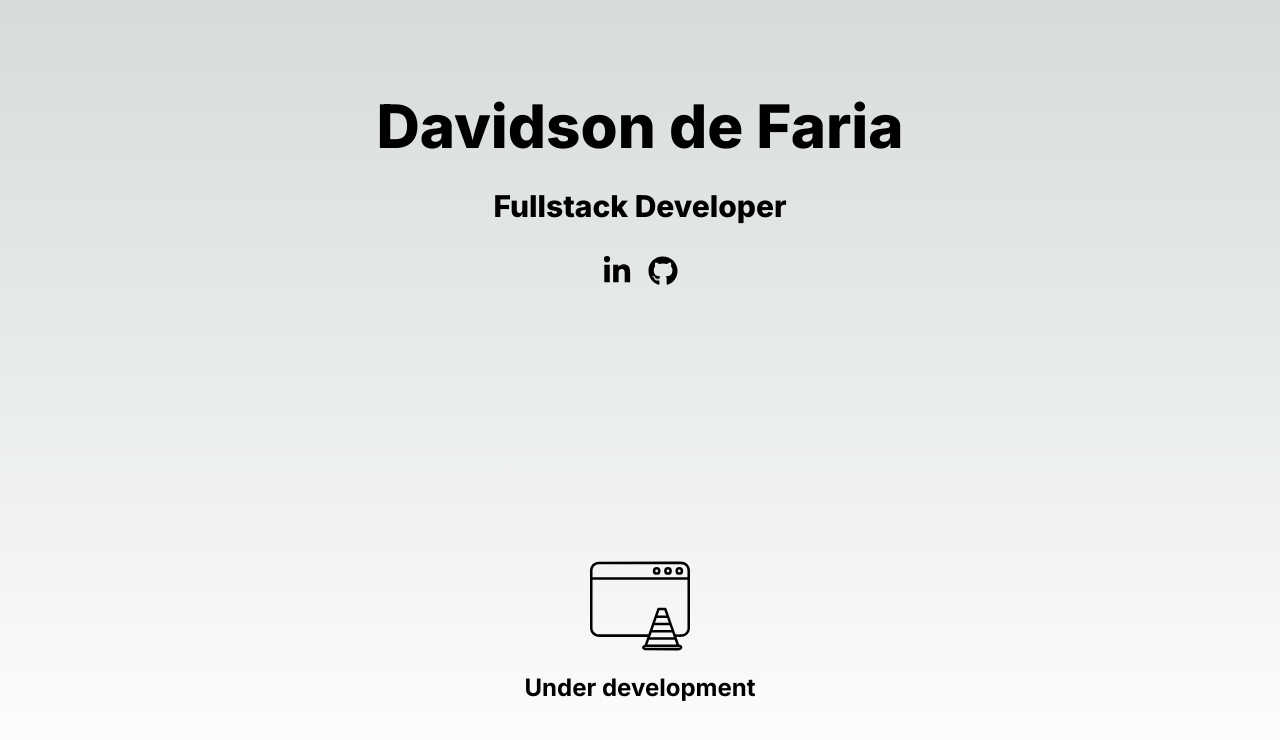
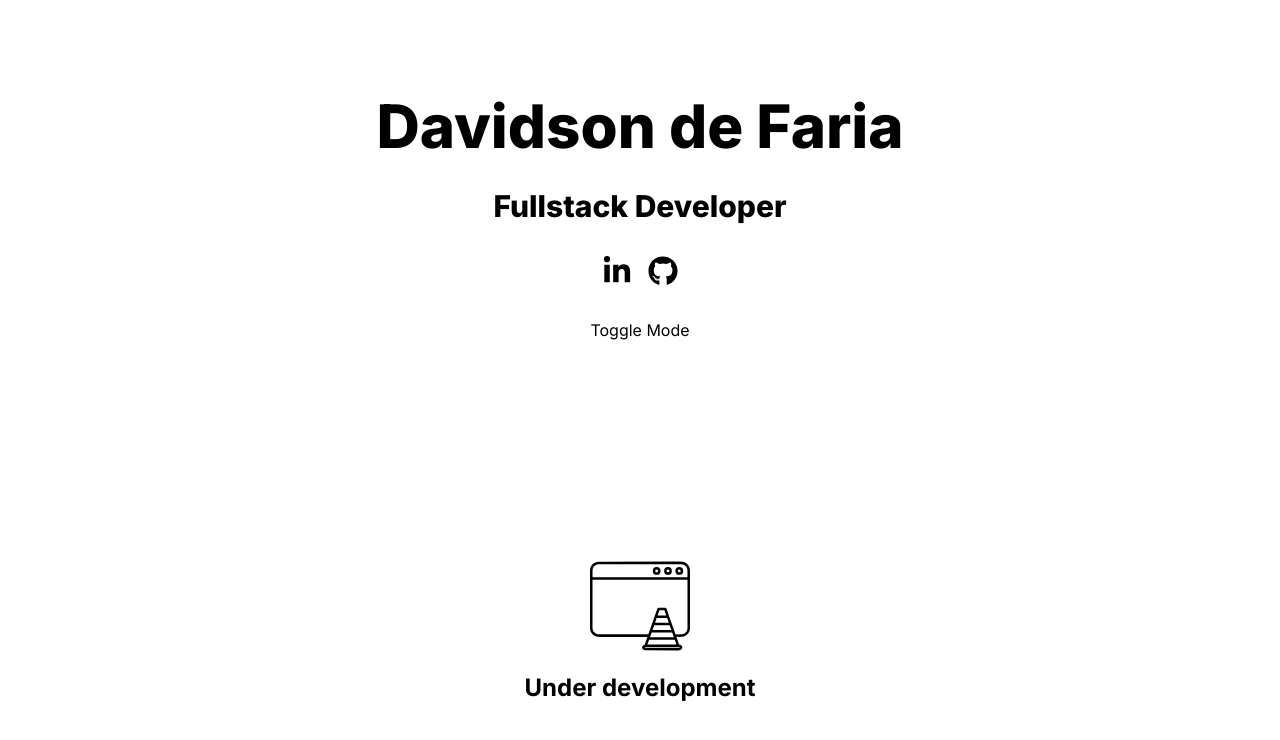
Before and after one commit to davidsondefaria/davidson, a Next.js app: page / in a window 1280 px wide. Shown: the top 740 px of the page. Built offline with nearby package versions, Linux system fonts and the light colour scheme.

Commit message:
feat: adding theme provider, colors and theme changer button

```diff
--- a/package.json
+++ b/package.json
@@ -10,6 +10,7 @@
   },
   "dependencies": {
     "next": "14.0.3",
+    "next-themes": "^0.2.1",
     "react": "^18",
     "react-dom": "^18",
     "react-icons": "^4.12.0"
--- /dev/null
+++ b/src/app/Providers/index.tsx
@@ -0,0 +1,23 @@
+"use client";
+
+import { ThemeProvider } from "next-themes";
+import { useEffect, useState } from "react";
+
+const Providers = ({ children }: { children: React.ReactNode }) => {
+  const [mounted, setMounted] = useState(false);
+
+  useEffect(() => {
+    setMounted(true);
+  }, []);
+
+  if (!mounted) {
+    return null;
+  }
+  return (
+    <ThemeProvider attribute="class" defaultTheme="system" enableSystem={true}>
+      {children}
+    </ThemeProvider>
+  );
+};
+
+export default Providers;
--- /dev/null
+++ b/src/app/atoms/ThemeButton.tsx
@@ -0,0 +1,18 @@
+"use client";
+import React from "react";
+import { useTheme } from "next-themes";
+
+const ThemeButton = () => {
+  const { systemTheme, theme, setTheme } = useTheme();
+  const currentTheme = theme === "system" ? systemTheme : theme;
+
+  return (
+    <button
+      onClick={() => (theme == "dark" ? setTheme("light") : setTheme("dark"))}
+    >
+      Toggle Mode
+    </button>
+  );
+};
+
+export default ThemeButton;
--- a/src/app/globals.css
+++ b/src/app/globals.css
@@ -2,20 +2,17 @@
 @tailwind components;
 @tailwind utilities;
 
-:root {
+/* :root {
   --foreground-rgb: 0, 0, 0;
   --background-start-rgb: 214, 219, 220;
   --background-end-rgb: 255, 255, 255;
 }
-
+*/
 @media (prefers-color-scheme: dark) {
   :root {
-    --foreground-rgb: 255, 255, 255;
-    --background-start-rgb: 0, 0, 0;
-    --background-end-rgb: 0, 0, 0;
   }
 }
-
+/*
 body {
   color: rgb(var(--foreground-rgb));
   background: linear-gradient(
@@ -24,4 +21,129 @@ body {
       rgb(var(--background-end-rgb))
     )
     rgb(var(--background-start-rgb));
+} */
+
+@layer base {
+  :root {
+    --text-50: #f2f2f2;
+    --text-100: #e6e6e6;
+    --text-200: #cccccc;
+    --text-300: #b3b3b3;
+    --text-400: #999999;
+    --text-500: #808080;
+    --text-600: #666666;
+    --text-700: #4d4d4d;
+    --text-800: #333333;
+    --text-900: #1a1a1a;
+    --text-950: #0d0d0d;
+
+    --background-50: #eff4f5;
+    --background-100: #dfe9ec;
+    --background-200: #bfd3d9;
+    --background-300: #9fbdc6;
+    --background-400: #80a7b3;
+    --background-500: #60929f;
+    --background-600: #4d7480;
+    --background-700: #395760;
+    --background-800: #263a40;
+    --background-900: #131d20;
+    --background-950: #0a0f10;
+
+    --primary-50: #e9fbf8;
+    --primary-100: #d4f7f2;
+    --primary-200: #a8f0e5;
+    --primary-300: #7de8d8;
+    --primary-400: #52e0cb;
+    --primary-500: #26d9be;
+    --primary-600: #1fad98;
+    --primary-700: #178272;
+    --primary-800: #0f574c;
+    --primary-900: #082b26;
+    --primary-950: #041613;
+
+    --secondary-50: #e9fbf8;
+    --secondary-100: #d4f7f2;
+    --secondary-200: #a8f0e5;
+    --secondary-300: #7de8d8;
+    --secondary-400: #52e0cb;
+    --secondary-500: #26d9be;
+    --secondary-600: #1fad98;
+    --secondary-700: #178272;
+    --secondary-800: #0f574c;
+    --secondary-900: #082b26;
+    --secondary-950: #041613;
+
+    --accent-50: #e9fbf9;
+    --accent-100: #d3f8f3;
+    --accent-200: #a8f0e7;
+    --accent-300: #7ce9da;
+    --accent-400: #51e1ce;
+    --accent-500: #25dac2;
+    --accent-600: #1eae9b;
+    --accent-700: #168374;
+    --accent-800: #0f574e;
+    --accent-900: #072c27;
+    --accent-950: #041613;
+  }
+  .dark {
+    --text-50: #0d0d0d;
+    --text-100: #1a1a1a;
+    --text-200: #333333;
+    --text-300: #4d4d4d;
+    --text-400: #666666;
+    --text-500: #808080;
+    --text-600: #999999;
+    --text-700: #b3b3b3;
+    --text-800: #cccccc;
+    --text-900: #e6e6e6;
+    --text-950: #f2f2f2;
+
+    --background-50: #0a0f10;
+    --background-100: #131d20;
+    --background-200: #263a40;
+    --background-300: #395760;
+    --background-400: #4d7480;
+    --background-500: #60929f;
+    --background-600: #80a7b3;
+    --background-700: #9fbdc6;
+    --background-800: #bfd3d9;
+    --background-900: #dfe9ec;
+    --background-950: #eff4f5;
+
+    --primary-50: #041613;
+    --primary-100: #082b26;
+    --primary-200: #0f574c;
+    --primary-300: #178272;
+    --primary-400: #1fad98;
+    --primary-500: #26d9be;
+    --primary-600: #52e0cb;
+    --primary-700: #7de8d8;
+    --primary-800: #a8f0e5;
+    --primary-900: #d4f7f2;
+    --primary-950: #e9fbf8;
+
+    --secondary-50: #041613;
+    --secondary-100: #082b26;
+    --secondary-200: #0f574c;
+    --secondary-300: #178272;
+    --secondary-400: #1fad98;
+    --secondary-500: #26d9be;
+    --secondary-600: #52e0cb;
+    --secondary-700: #7de8d8;
+    --secondary-800: #a8f0e5;
+    --secondary-900: #d4f7f2;
+    --secondary-950: #e9fbf8;
+
+    --accent-50: #041613;
+    --accent-100: #072c27;
+    --accent-200: #0f574e;
+    --accent-300: #168374;
+    --accent-400: #1eae9b;
+    --accent-500: #25dac2;
+    --accent-600: #51e1ce;
+    --accent-700: #7ce9da;
+    --accent-800: #a8f0e7;
+    --accent-900: #d3f8f3;
+    --accent-950: #e9fbf9;
+  }
 }
--- a/src/app/layout.tsx
+++ b/src/app/layout.tsx
@@ -1,6 +1,8 @@
 import type { Metadata } from "next";
 import { Inter } from "next/font/google";
+import { ThemeProvider } from "next-themes";
 import "./globals.css";
+import Providers from "./Providers";
 
 const inter = Inter({ subsets: ["latin"] });
 
@@ -30,7 +32,13 @@ export default function RootLayout({
 }) {
   return (
     <html lang="en">
-      <body className={inter.className}>{children}</body>
+      <body className={inter.className}>
+        <Providers>
+          {/* header */}
+          {children}
+          {/* Footer */}
+        </Providers>
+      </body>
     </html>
   );
 }
--- a/src/app/page.tsx
+++ b/src/app/page.tsx
@@ -1,5 +1,6 @@
 import Image from "next/image";
 import { FaGithub, FaLinkedinIn } from "react-icons/fa";
+import ThemeButton from "./atoms/ThemeButton";
 
 export default function Home() {
   return (
@@ -23,6 +24,7 @@ export default function Home() {
             <FaGithub />
           </a>
         </div>
+        <ThemeButton />
       </div>
 
       <div className="flex flex-col items-center">
--- a/tailwind.config.ts
+++ b/tailwind.config.ts
@@ -1,20 +1,87 @@
-import type { Config } from 'tailwindcss'
+import type { Config } from "tailwindcss";
 
 const config: Config = {
   content: [
-    './src/pages/**/*.{js,ts,jsx,tsx,mdx}',
-    './src/components/**/*.{js,ts,jsx,tsx,mdx}',
-    './src/app/**/*.{js,ts,jsx,tsx,mdx}',
+    "./src/pages/**/*.{js,ts,jsx,tsx,mdx}",
+    "./src/components/**/*.{js,ts,jsx,tsx,mdx}",
+    "./src/app/**/*.{js,ts,jsx,tsx,mdx}",
   ],
   theme: {
+    colors: {
+      text: {
+        50: "var(--text-50)",
+        100: "var(--text-100)",
+        200: "var(--text-200)",
+        300: "var(--text-300)",
+        400: "var(--text-400)",
+        500: "var(--text-500)",
+        600: "var(--text-600)",
+        700: "var(--text-700)",
+        800: "var(--text-800)",
+        900: "var(--text-900)",
+        950: "var(--text-950)",
+      },
+      background: {
+        50: "var(--background-50)",
+        100: "var(--background-100)",
+        200: "var(--background-200)",
+        300: "var(--background-300)",
+        400: "var(--background-400)",
+        500: "var(--background-500)",
+        600: "var(--background-600)",
+        700: "var(--background-700)",
+        800: "var(--background-800)",
+        900: "var(--background-900)",
+        950: "var(--background-950)",
+      },
+      primary: {
+        50: "var(--primary-50)",
+        100: "var(--primary-100)",
+        200: "var(--primary-200)",
+        300: "var(--primary-300)",
+        400: "var(--primary-400)",
+        500: "var(--primary-500)",
+        600: "var(--primary-600)",
+        700: "var(--primary-700)",
+        800: "var(--primary-800)",
+        900: "var(--primary-900)",
+        950: "var(--primary-950)",
+      },
+      secondary: {
+        50: "var(--secondary-50)",
+        100: "var(--secondary-100)",
+        200: "var(--secondary-200)",
+        300: "var(--secondary-300)",
+        400: "var(--secondary-400)",
+        500: "var(--secondary-500)",
+        600: "var(--secondary-600)",
+        700: "var(--secondary-700)",
+        800: "var(--secondary-800)",
+        900: "var(--secondary-900)",
+        950: "var(--secondary-950)",
+      },
+      accent: {
+        50: "var(--accent-50)",
+        100: "var(--accent-100)",
+        200: "var(--accent-200)",
+        300: "var(--accent-300)",
+        400: "var(--accent-400)",
+        500: "var(--accent-500)",
+        600: "var(--accent-600)",
+        700: "var(--accent-700)",
+        800: "var(--accent-800)",
+        900: "var(--accent-900)",
+        950: "var(--accent-950)",
+      },
+    },
     extend: {
       backgroundImage: {
-        'gradient-radial': 'radial-gradient(var(--tw-gradient-stops))',
-        'gradient-conic':
-          'conic-gradient(from 180deg at 50% 50%, var(--tw-gradient-stops))',
+        "gradient-radial": "radial-gradient(var(--tw-gradient-stops))",
+        "gradient-conic":
+          "conic-gradient(from 180deg at 50% 50%, var(--tw-gradient-stops))",
       },
     },
   },
   plugins: [],
-}
-export default config
+};
+export default config;
```
Also changed, not shown: 1 other file (tests, documents, lock files or other folders).
